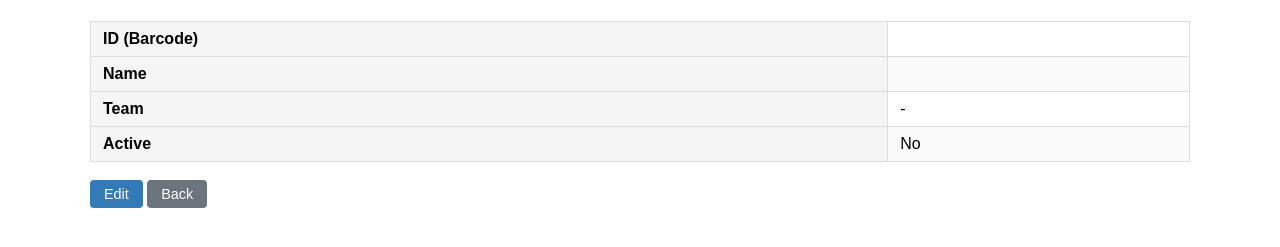
After one commit to qvisty/fitnessrun_claude, a Laravel app: template fitnessrun/resources/views/contestants/show.blade.php in a window 1280 px wide. The commit adds this page. Shown: the part 89-336 px from the top of the page. Run offline with Laravel 12, Linux system fonts and the light colour scheme; the template is opened without the code that fills it, so the values that code supplies are empty.

Commit message:
Add missing contestant show view and fix lap undo redirect
- Add contestants/show.blade.php (was referenced by ContestantController::show
  but view file was missing)
- Fix ContestantLapController::destroy to redirect back to create page
  with activerace when coming from the create/register flow (undo button)
- Pass from=create query param in undo form to trigger correct redirect

https://claude.ai/code/session_016ZpHUPvwfXppENtdzM6nnM

```diff
--- a/fitnessrun/resources/views/contestant_laps/create.blade.php
+++ b/fitnessrun/resources/views/contestant_laps/create.blade.php
@@ -6,7 +6,7 @@
 @if(session('undo_lap_id'))
 <div class="alert alert-success">
     {{ session('success') }}
-    <form class="inline" method="POST" action="{{ route('contestant-laps.destroy', session('undo_lap_id')) }}" style="display:inline">
+    <form class="inline" method="POST" action="{{ route('contestant-laps.destroy', session('undo_lap_id')) }}?from=create" style="display:inline">
         @csrf @method('DELETE')
         <button type="submit" class="btn btn-secondary" style="margin-left:10px;">Undo</button>
     </form>
--- /dev/null
+++ b/fitnessrun/resources/views/contestants/show.blade.php
@@ -0,0 +1,14 @@
+@extends('layouts.app')
+@section('title', 'Contestant: ' . $contestant->name)
+@section('content')
+<h2>Contestant: {{ $contestant->name }}</h2>
+<table>
+    <tr><th>ID (Barcode)</th><td>{{ $contestant->id }}</td></tr>
+    <tr><th>Name</th><td>{{ $contestant->name }}</td></tr>
+    <tr><th>Team</th><td>{{ $contestant->team ?: '-' }}</td></tr>
+    <tr><th>Active</th><td>{{ $contestant->active ? 'Yes' : 'No' }}</td></tr>
+</table>
+<br>
+<a href="{{ route('contestants.edit', $contestant) }}" class="btn">Edit</a>
+<a href="{{ route('contestants.index') }}" class="btn btn-secondary">Back</a>
+@endsection
```
Also changed, not shown: fitnessrun/app/Http/Controllers/ContestantLapController.php (+7 -1 lines).
